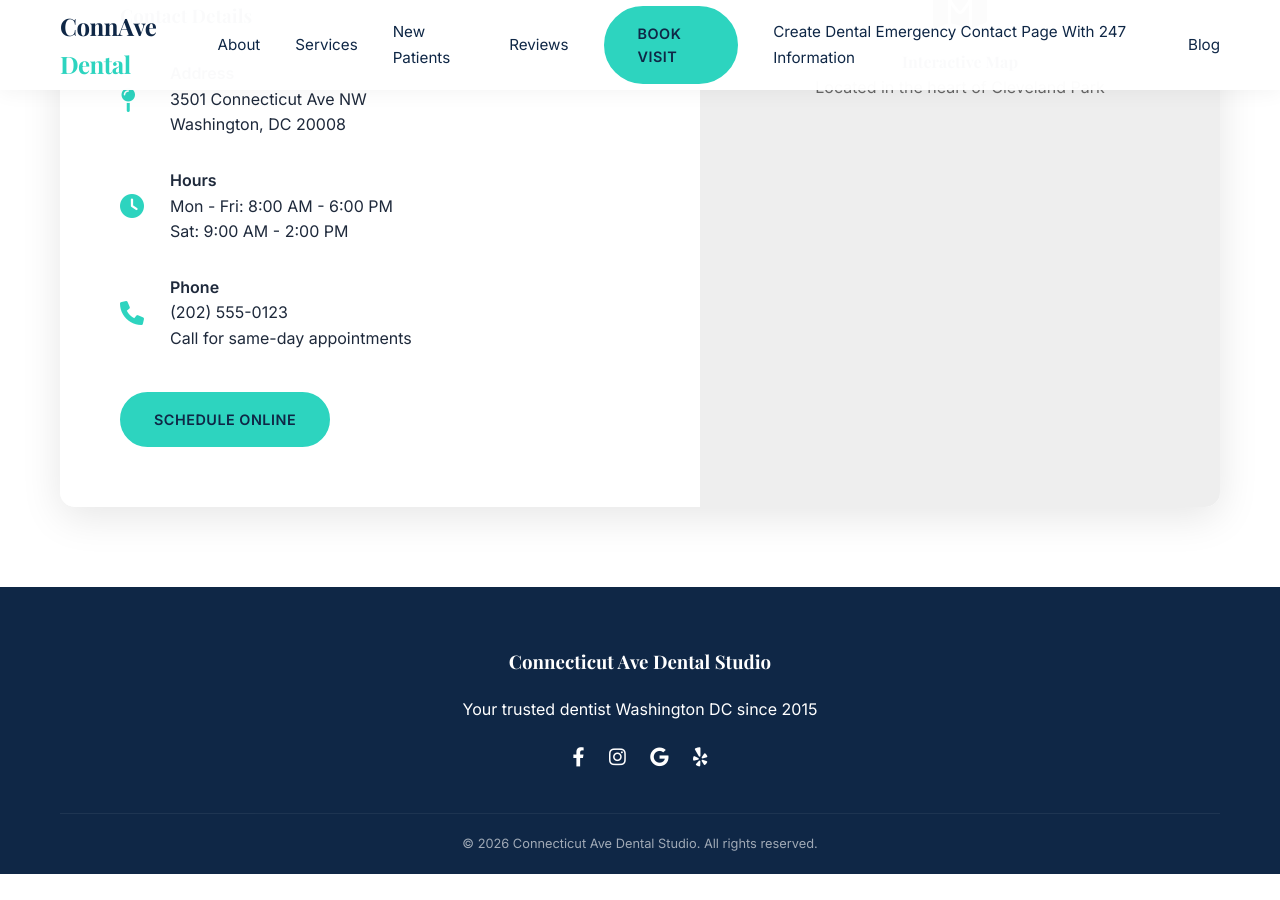
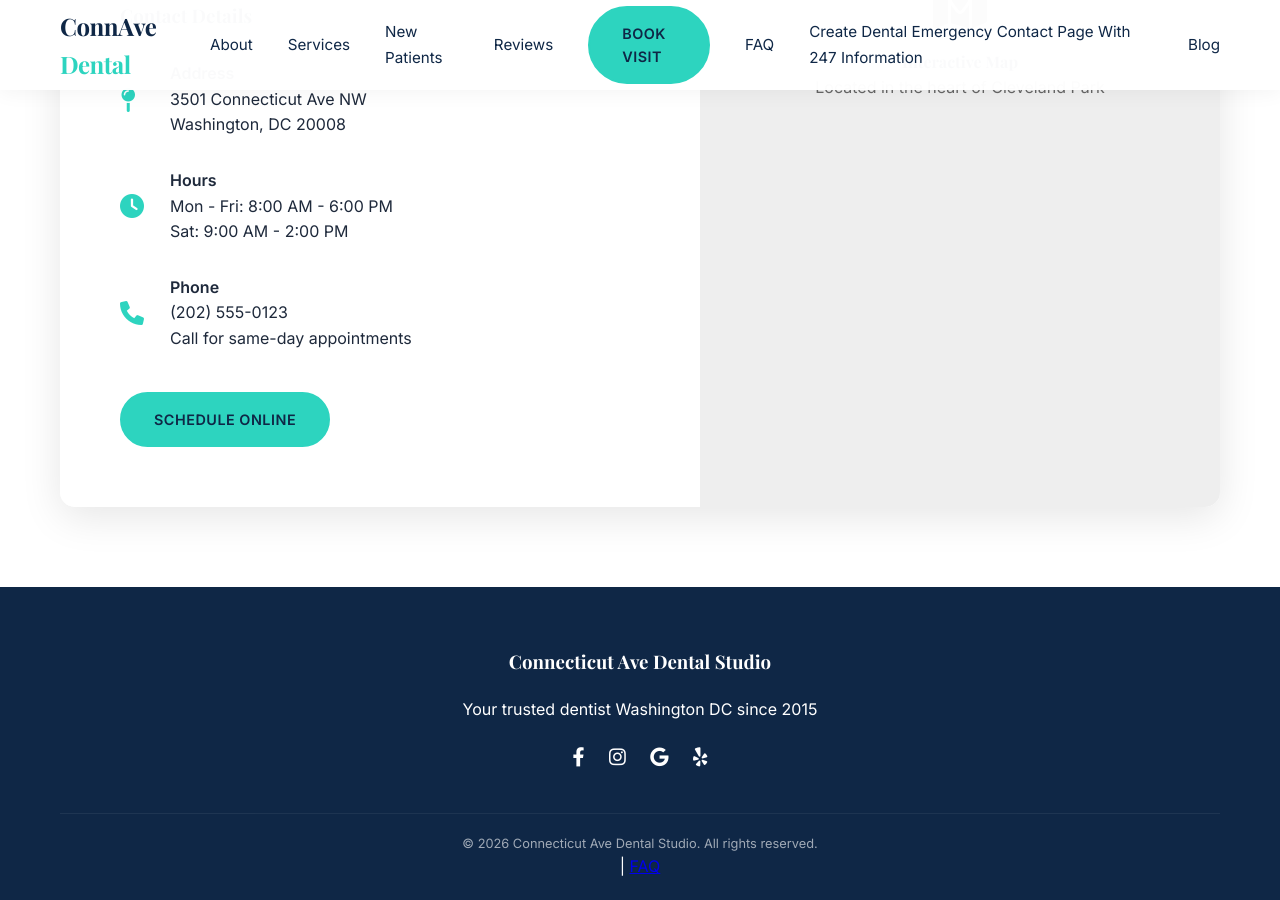
Before and after one commit to asquitt/asquitt.github.io, a Jekyll site: the page index.html, which Jekyll copies as it is, in a window 1280 px wide and 900 px high, scrolled down 3181 px. Built offline with Jekyll 4.4.1, drawn with Linux system fonts in a browser that asks for light colours; before the commit the page ends 4055 px from its top, so only the background shows below that.

Commit message:
Add FAQ: Structured Data for Dental Content & Rich Snippets to navigation

```diff
--- a/index.html
+++ b/index.html
@@ -296,7 +296,7 @@
 <li><a href="#new-patients">New Patients</a></li>
 <li><a href="#reviews">Reviews</a></li>
 <li><a class="btn btn-primary" href="#contact">Book Visit</a></li>
-<li><a href="create-dental-emergency-contact-page-with-247-information.html">Create Dental Emergency Contact Page With 247 Information</a></li><li><a href="/blog">Blog</a></li></ul>
+<li><a href="add-faq-schema-markup-to-3-existing-blog-posts.html">FAQ</a></li><li><a href="create-dental-emergency-contact-page-with-247-information.html">Create Dental Emergency Contact Page With 247 Information</a></li><li><a href="/blog">Blog</a></li></ul>
 <div class="mobile-toggle"><i class="fas fa-bars"></i></div>
 </nav>
 </div>
@@ -309,7 +309,7 @@
 <div style="margin-top: 30px;">
 <a class="btn btn-primary" href="#contact">Book Appointment</a>
 <a class="btn btn-outline" href="#services" style="margin-left: 15px;">Explore Services</a>
- <a class="btn btn-primary" href="/contact">Book Your Free Consultation</a></div>
+<a class="btn btn-primary" href="/contact">Book Your Free Consultation</a></div>
 </div>
 </section>
 <div class="info-bar">
@@ -443,6 +443,6 @@
 <p>&copy; 2026 Connecticut Ave Dental Studio. All rights reserved.</p>
 </div>
 </div>
-</footer>
+ | <a href="add-faq-schema-markup-to-3-existing-blog-posts.html">FAQ</a></footer>
 </body>
 </html>
```
